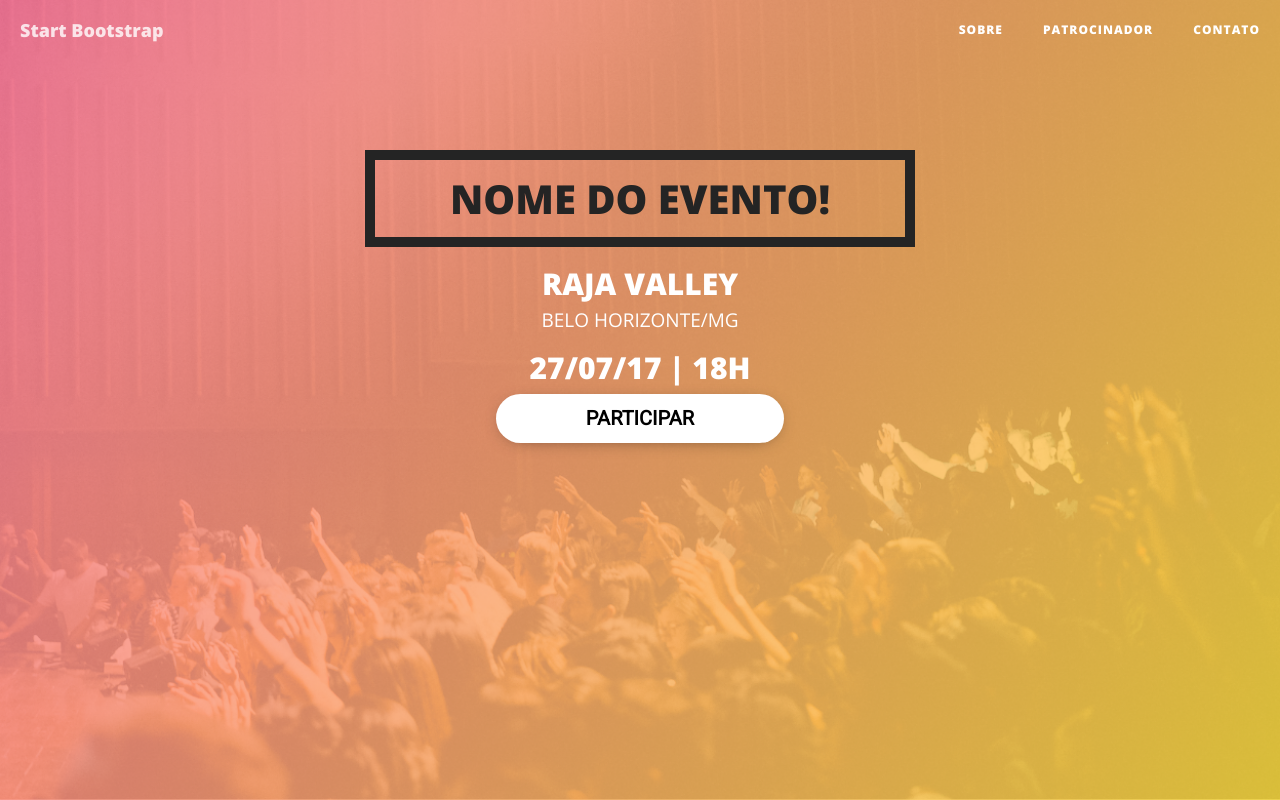
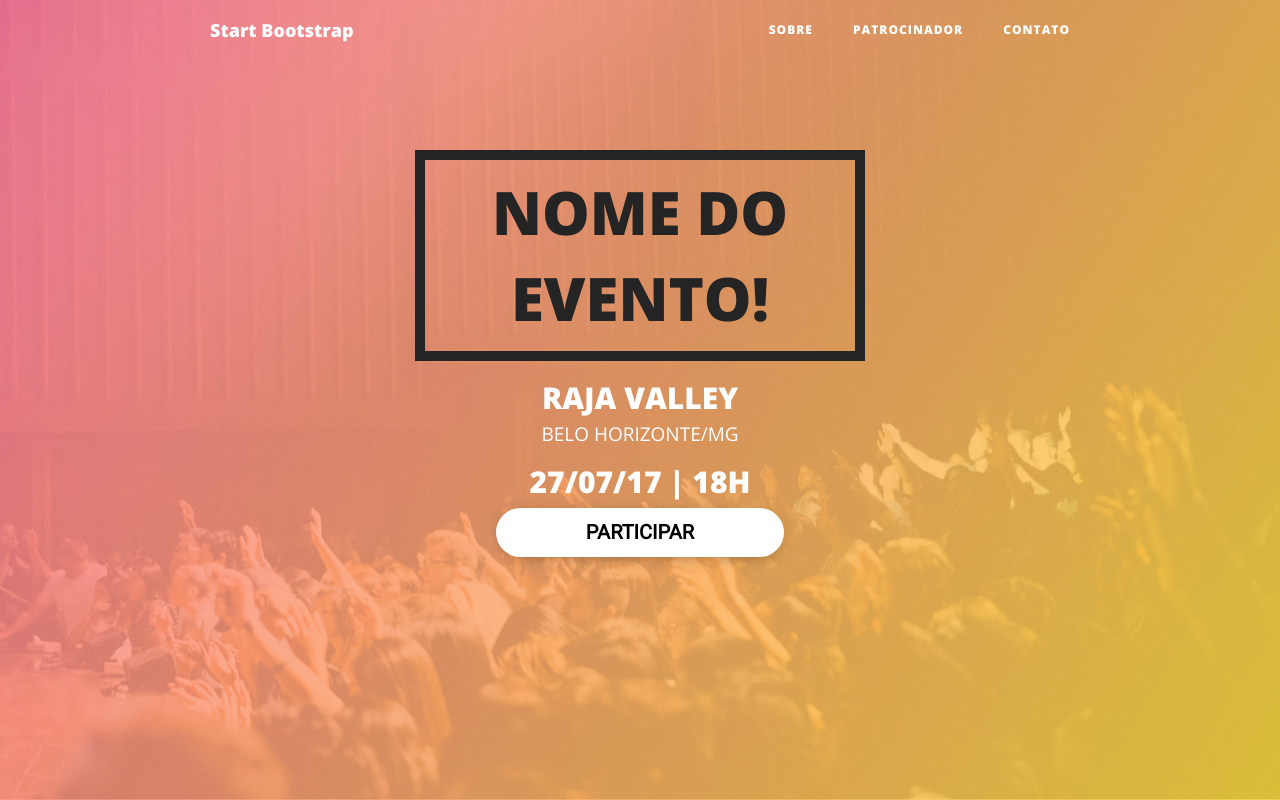
Before and after one commit to roberthgodoy/evento-grupo-inter, a website: page template/index.html in a window 1280 px wide. Shown: the top 800 px of the page. Drawn offline with nearby package versions, Linux system fonts and the light colour scheme.

Commit message:
edit css home

```diff
--- a/template/css/clean-blog.css
+++ b/template/css/clean-blog.css
@@ -68,6 +68,9 @@ hr.small {
   font-size: 12px;
   font-weight: 800;
   letter-spacing: 1px;
+}
+.navbar-custom .container-fluid {
+  max-width: 900px;
 }
 @media only screen and (min-width: 768px) {
   .navbar-custom {
@@ -175,14 +178,14 @@ hr.small {
   font-family: 'Open Sans', 'Helvetica Neue', Helvetica, Arial, sans-serif;
   border: 10px solid #242424;
   color:#242424;
-  width: 550px;
+  width: 450px;
   margin:0 auto;
   text-align: center;
   padding: 10px 20px;
 }
 
 .heading-title span {
-  font-size: 40px;
+  font-size: 60px;
   font-weight: 900;
 }
 
```
